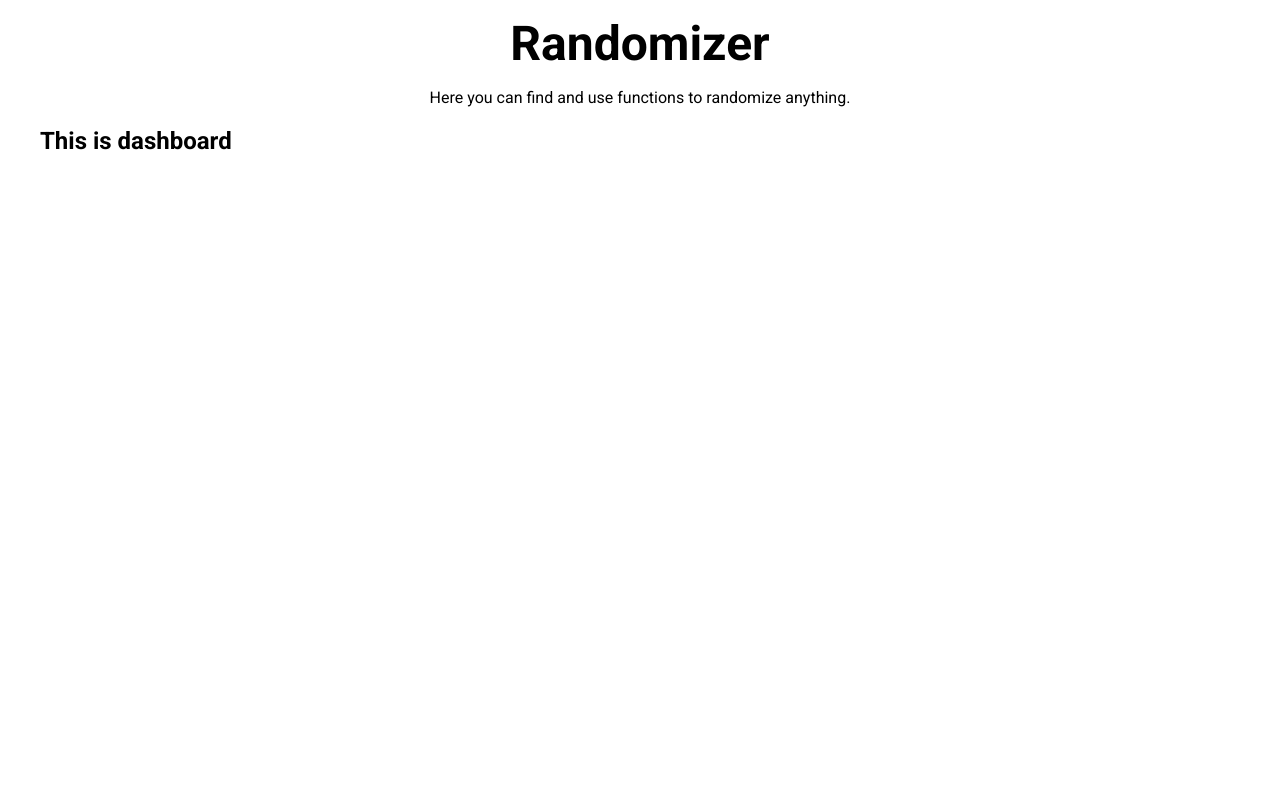
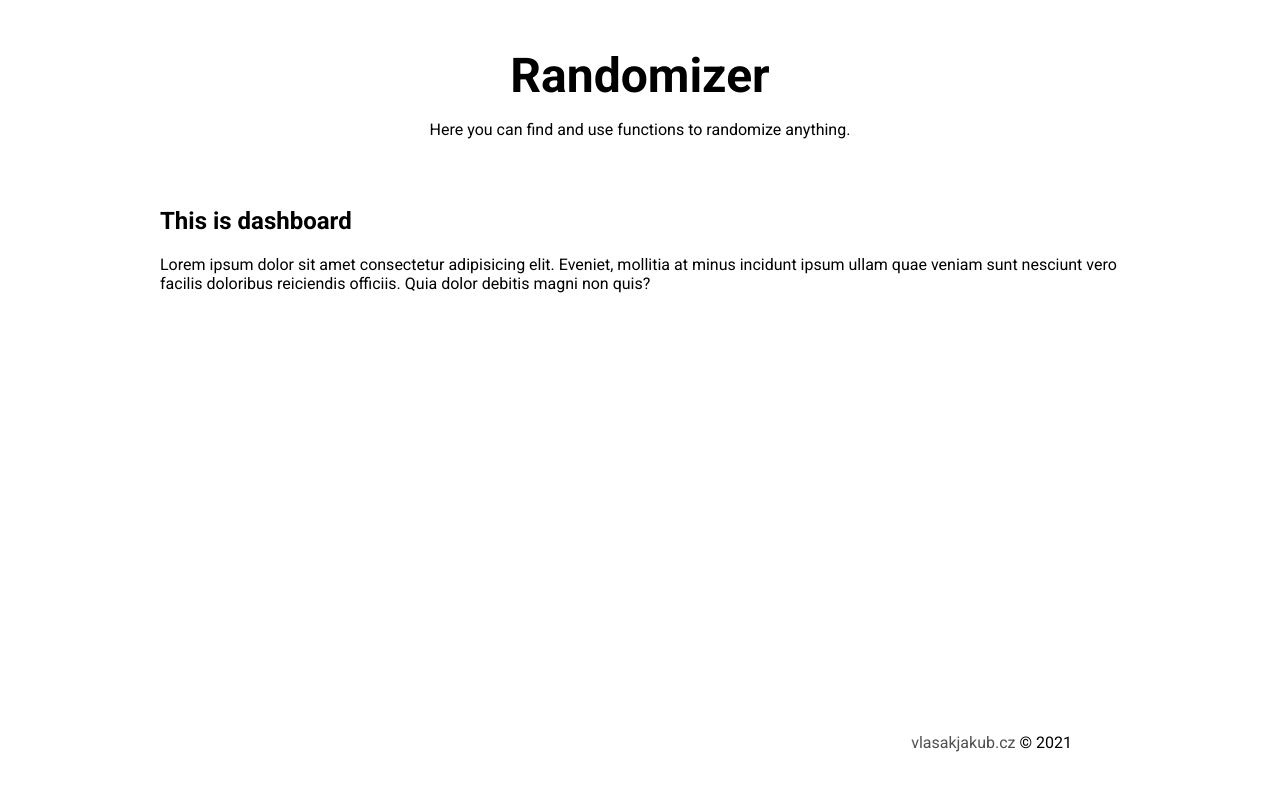
Before and after one commit to Vazzi/ramdomizer, a React (Create React App) app: page / in a window 1280 px wide. Shown: the top 790 px of the page. Built offline with nearby package versions, Linux system fonts and the light colour scheme.

Commit message:
Footer and whole layout

```diff
--- a/src/components/App.module.scss
+++ b/src/components/App.module.scss
@@ -1,3 +1,21 @@
 .container {
-  margin: 20px 40px;
+  margin: 0 auto;
+  height: 100%;
+  width: 60em;
+
+  display: flex;
+  flex-direction: column;
+  justify-content: stretch;
 }
+
+.header {
+  padding: 2em;
+}
+
+.body {
+  flex: auto;
+}
+
+.footer {
+  padding: 2em 3em;
+}
--- a/src/components/App.tsx
+++ b/src/components/App.tsx
@@ -3,12 +3,26 @@ import React from 'react';
 import styles from './App.module.scss';
 import DashboardPage from './DashboardPage/DashboardPage';
 import Header from './UI/Header/Header';
+import Footer from './UI/Footer/Footer';
 
 const App: React.FC = () => {
   return (
     <div className={styles.container}>
-      <Header />
-      <DashboardPage />
+      <header className={styles.header}>
+        <Header />
+      </header>
+      <section className={styles.body}>
+        <DashboardPage />
+        <p>
+          Lorem ipsum dolor sit amet consectetur adipisicing elit. Eveniet,
+          mollitia at minus incidunt ipsum ullam quae veniam sunt nesciunt vero
+          facilis doloribus reiciendis officiis. Quia dolor debitis magni non
+          quis?
+        </p>
+      </section>
+      <footer className={styles.footer}>
+        <Footer />
+      </footer>
     </div>
   );
 };
--- /dev/null
+++ b/src/components/UI/Footer/Footer.module.scss
@@ -0,0 +1,3 @@
+.main {
+  text-align: right;
+}
--- /dev/null
+++ b/src/components/UI/Footer/Footer.tsx
@@ -0,0 +1,15 @@
+import React from 'react';
+import styles from './Footer.module.scss';
+
+const Footer: React.FC = () => {
+  return (
+    <p className={styles.main}>
+      <a target="_blank" rel="noreferrer" href="http://vlasakjakub.cz">
+        vlasakjakub.cz
+      </a>{' '}
+      © 2021
+    </p>
+  );
+};
+
+export default Footer;
--- a/src/index.scss
+++ b/src/index.scss
@@ -6,6 +6,11 @@ body {
   -moz-osx-font-smoothing: grayscale;
 }
 
+html, #root, body {
+  height: 100%;
+  width: 100%;
+}
+
 a {
   color: #505050;
   text-decoration: none;
```
